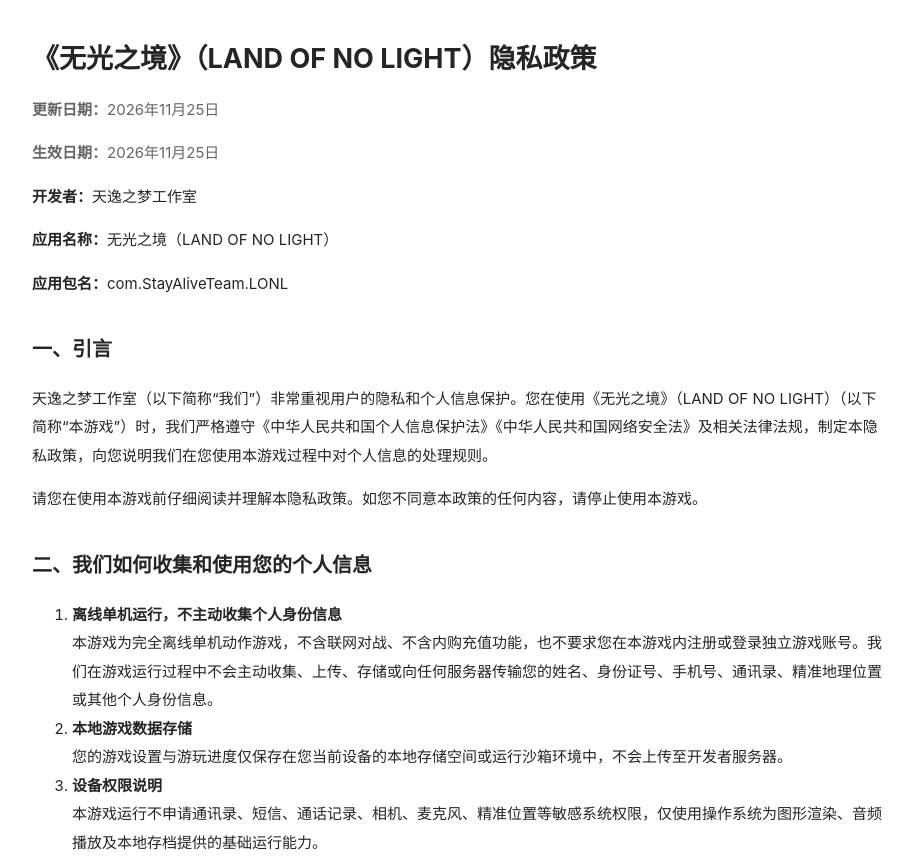
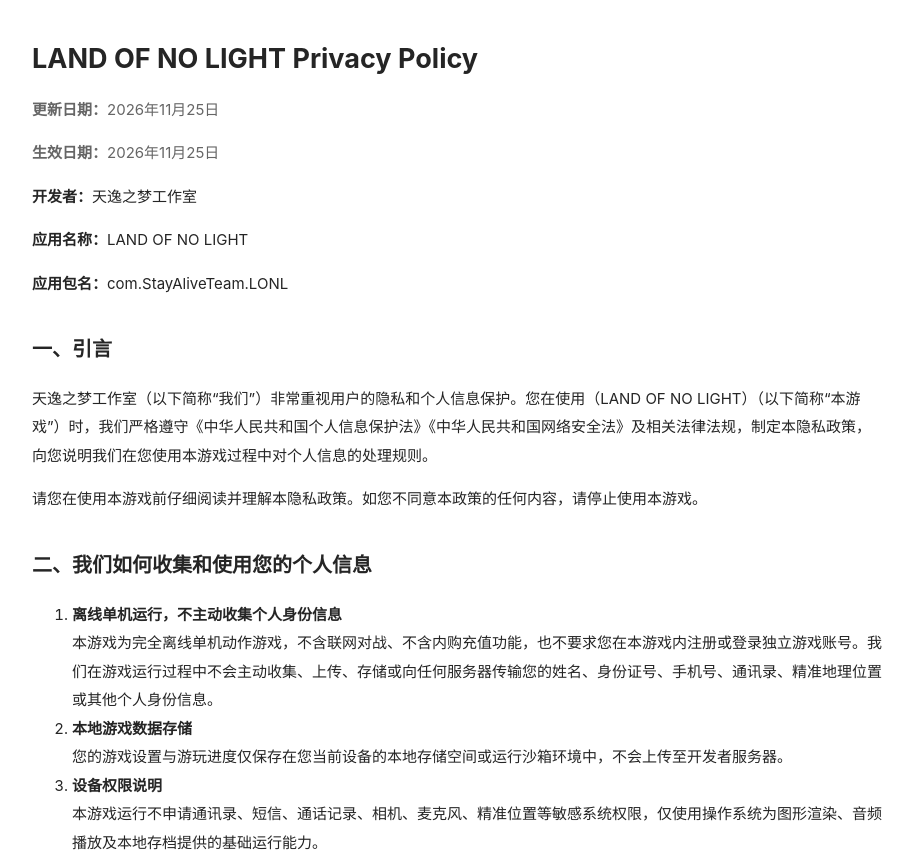
Before and after one commit to tji62590-netizen/lonl-privacy-policy, a plain HTML site: page index.html in a window 1280 px wide. Shown: the top 860 px of the page, without its empty margins (183-1096 px from the left). Drawn offline with Linux system fonts and the light colour scheme.

Commit message:
更新 index.html

```diff
--- a/index.html
+++ b/index.html
@@ -5,7 +5,7 @@
 <meta charset="UTF-8">
 <meta name="viewport" content="width=device-width, initial-scale=1.0">
 <meta name="robots" content="index,follow">
-<title>无光之境 - 隐私政策</title>
+<title>LAND OF NO LIGHT - Privacy Policy</title>
 <style>
 body {
   font-family: -apple-system, BlinkMacSystemFont, "Segoe UI",
@@ -33,16 +33,16 @@ footer {
 </head>
 <body>
 
-<h1>《无光之境》（LAND OF NO LIGHT）隐私政策</h1>
+<h1>LAND OF NO LIGHT Privacy Policy</h1>
 
 <p class="meta"><strong>更新日期：</strong>2026年11月25日</p>
 <p class="meta"><strong>生效日期：</strong>2026年11月25日</p>
 <p><strong>开发者：</strong>天逸之梦工作室</p>
-<p><strong>应用名称：</strong>无光之境（LAND OF NO LIGHT）</p>
+<p><strong>应用名称：</strong>LAND OF NO LIGHT</p>
 <p><strong>应用包名：</strong>com.StayAliveTeam.LONL</p>
 
 <h2>一、引言</h2>
-<p>天逸之梦工作室（以下简称“我们”）非常重视用户的隐私和个人信息保护。您在使用《无光之境》（LAND OF NO LIGHT）（以下简称“本游戏”）时，我们严格遵守《中华人民共和国个人信息保护法》《中华人民共和国网络安全法》及相关法律法规，制定本隐私政策，向您说明我们在您使用本游戏过程中对个人信息的处理规则。</p>
+<p>天逸之梦工作室（以下简称“我们”）非常重视用户的隐私和个人信息保护。您在使用（LAND OF NO LIGHT）（以下简称“本游戏”）时，我们严格遵守《中华人民共和国个人信息保护法》《中华人民共和国网络安全法》及相关法律法规，制定本隐私政策，向您说明我们在您使用本游戏过程中对个人信息的处理规则。</p>
 <p>请您在使用本游戏前仔细阅读并理解本隐私政策。如您不同意本政策的任何内容，请停止使用本游戏。</p>
 
 <h2>二、我们如何收集和使用您的个人信息</h2>
```
